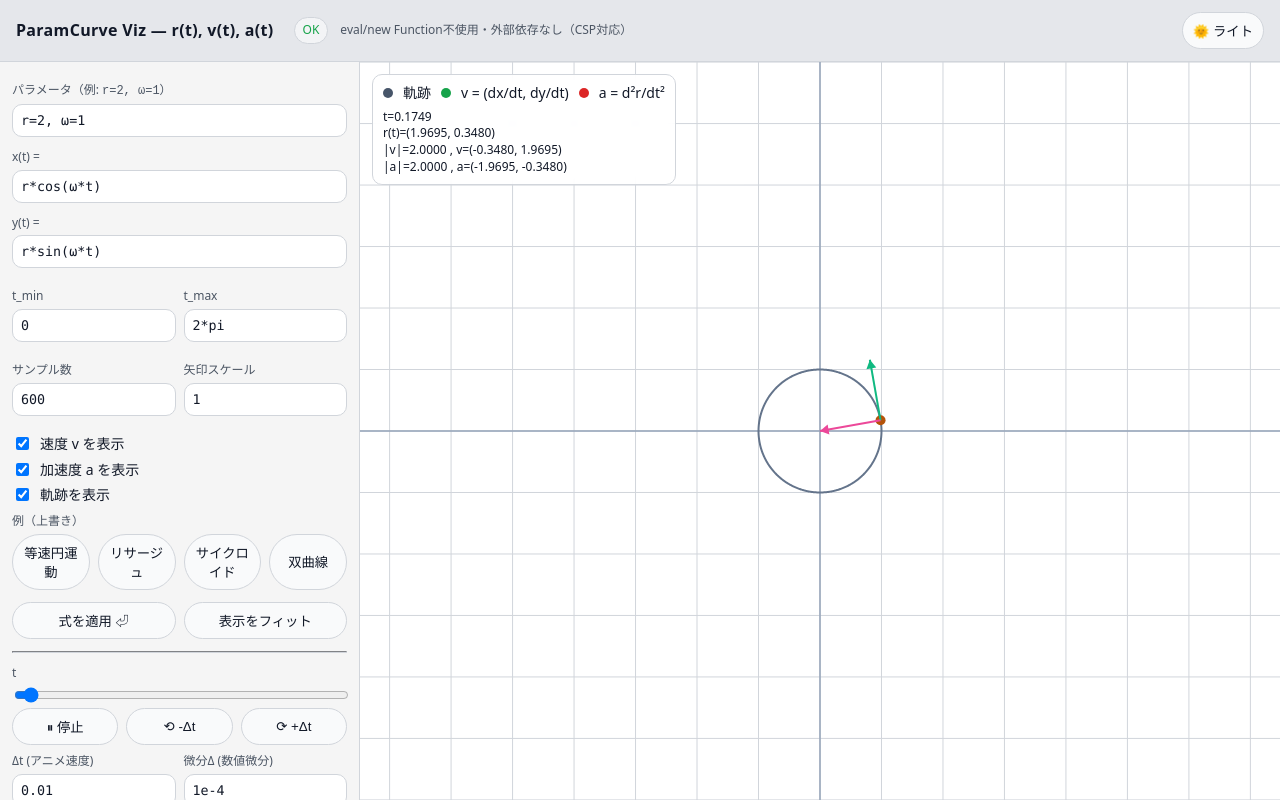
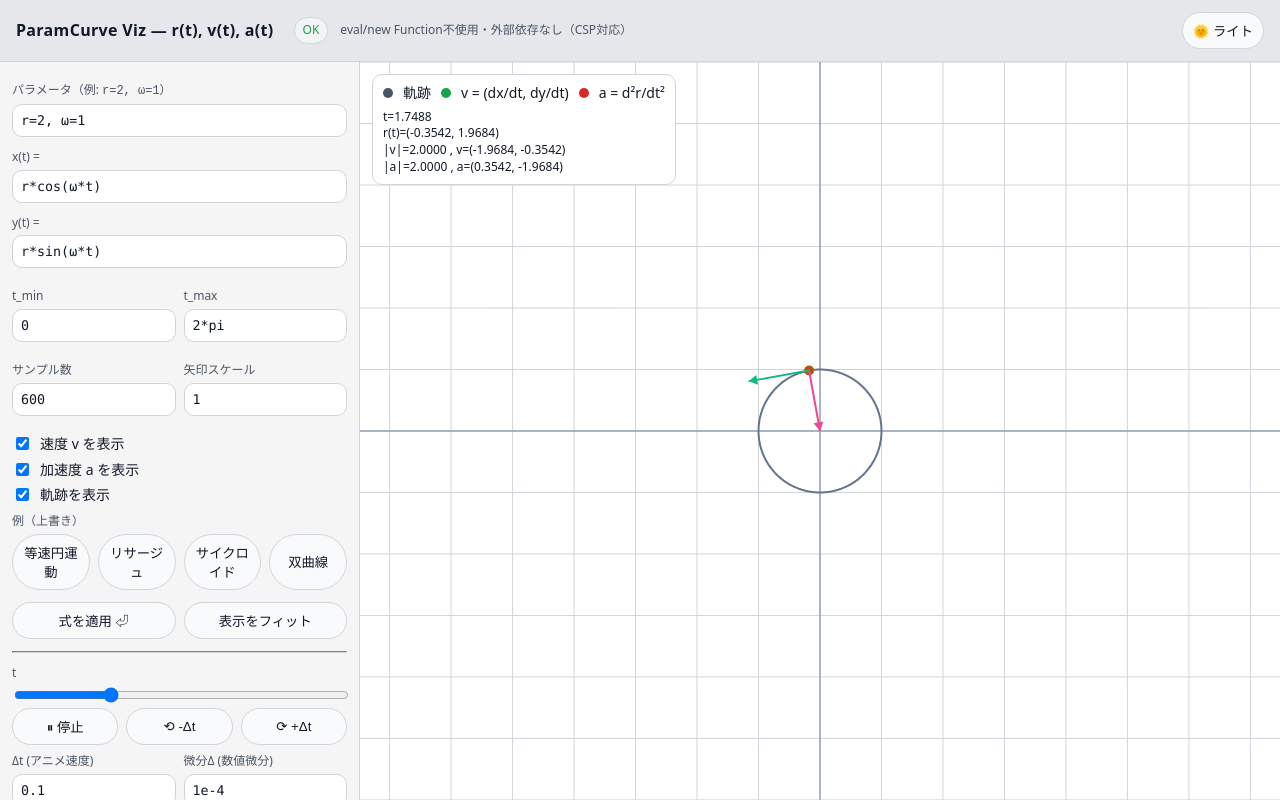
Before and after one commit to hori-maker/Param-Curve-Viz-t-V-A-Single-file, a plain HTML site: page index.html in a window 1280 px wide. Both pictures are taken after a click on the button "▶ 再生". Drawn offline with Linux system fonts and the light colour scheme.

Commit message:
Update index.html

```diff
--- a/index.html
+++ b/index.html
@@ -81,7 +81,7 @@
         <button id="stepFwd">⟳ +Δt</button>
       </div>
       <div class="row">
-        <div class="field"><label>Δt (アニメ速度)</label><input id="dtAnim" type="text" value="0.01"></div>
+        <div class="field"><label>Δt (アニメ速度)</label><input id="dtAnim" type="text" value="0.1"></div>
         <div class="field"><label>微分Δ (数値微分)</label><input id="h" type="text" value="1e-4"></div>
       </div>
     </div>
@@ -343,13 +343,13 @@
     if(!state.playing) return;
     if(!ensureCompiled()){ state.playing=false; el.play.textContent='▶ 再生'; return; }
     if(!lastT) lastT=ts; const dt=Math.min(0.05,(ts-lastT)/1000); lastT=ts;
-    const speed=Number(el.dtAnim.value)||0.01;
+    const speed=Number(el.dtAnim.value)||0.1;
     state.t+=speed*(state.tmax-state.tmin)*dt; if(state.t>state.tmax) state.t=state.tmin;
     syncSlider(); draw(); raf=requestAnimationFrame(tick);
   }
   el.play.onclick=()=>{ state.playing=!state.playing; lastT=0; el.play.textContent=state.playing?'⏸ 停止':'▶ 再生'; if(state.playing) raf=requestAnimationFrame(tick); else cancelAnimationFrame(raf); };
-  el.stepFwd.onclick=()=>{ state.t=Math.min(state.tmax,state.t+(Number(el.dtAnim.value)||0.01)*(state.tmax-state.tmin)); syncSlider(); draw(); };
-  el.stepBack.onclick=()=>{ state.t=Math.max(state.tmin,state.t-(Number(el.dtAnim.value)||0.01)*(state.tmax-state.tmin)); syncSlider(); draw(); };
+  el.stepFwd.onclick=()=>{ state.t=Math.min(state.tmax,state.t+(Number(el.dtAnim.value)||0.1)*(state.tmax-state.tmin)); syncSlider(); draw(); };
+  el.stepBack.onclick=()=>{ state.t=Math.max(state.tmin,state.t-(Number(el.dtAnim.value)||0.1)*(state.tmax-state.tmin)); syncSlider(); draw(); };
 
   ['params','xt','yt','tmin','tmax','samples','vecscale','h','dtAnim'].forEach(id=>{
     document.getElementById(id).addEventListener('keydown',e=>{ if(e.key==='Enter') apply(); });
```
